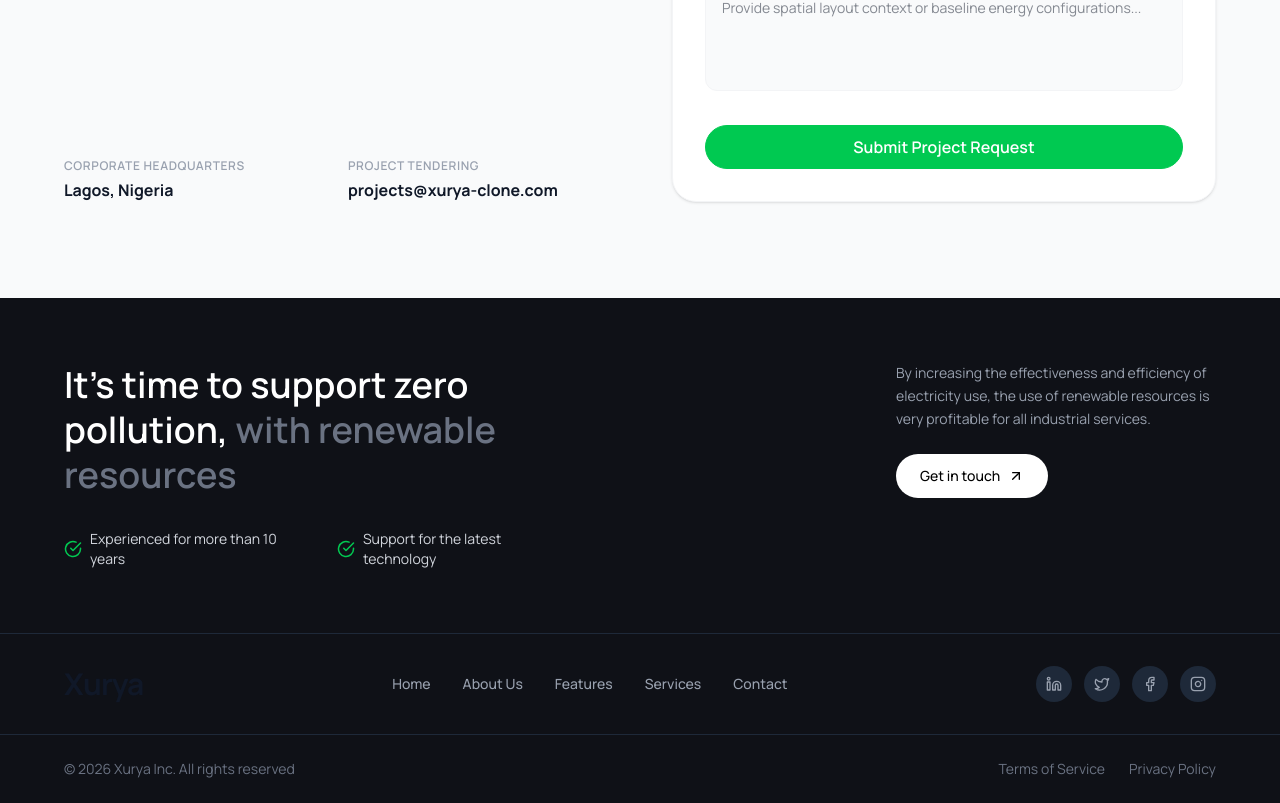
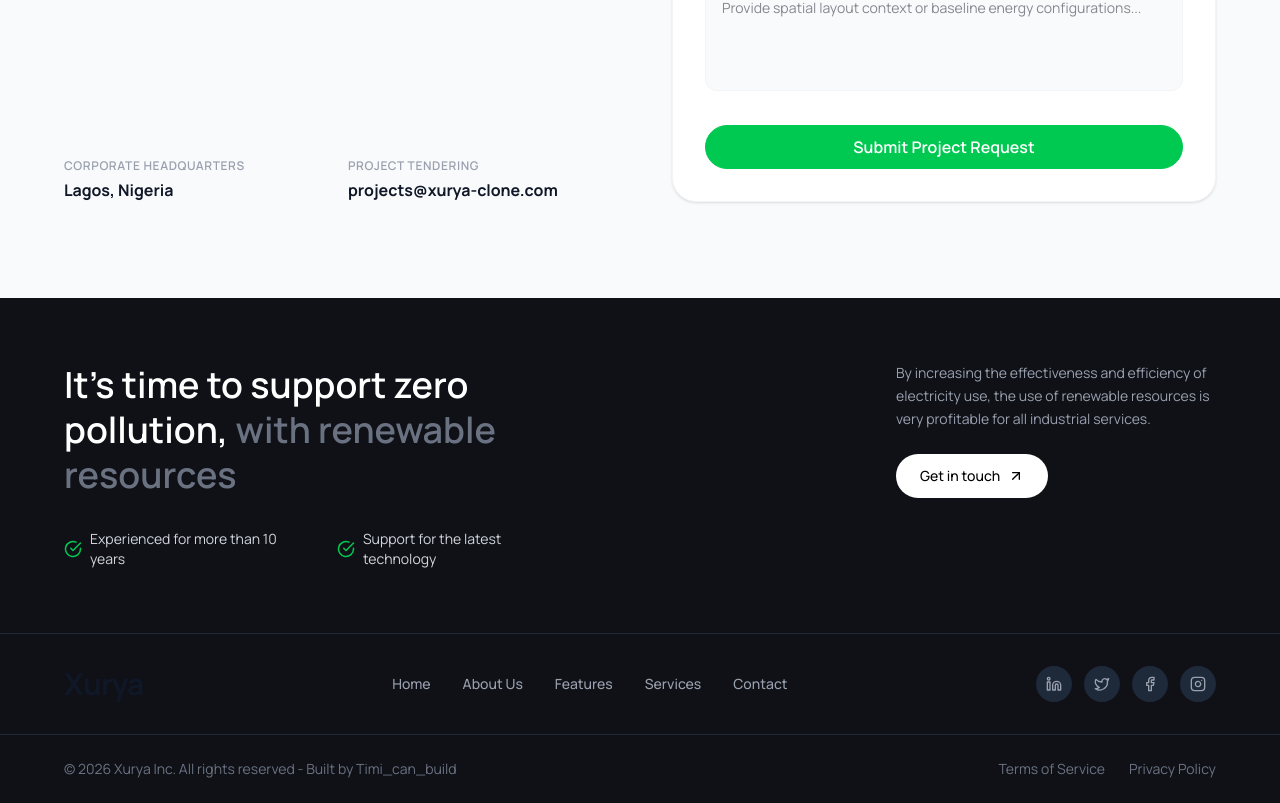
Before and after one commit to akazademonr/xurya-landing-page, a React (Vite) app: page / in a window 1280 px wide. Shown: the part 5123-5926 px from the top of the page. Built offline with nearby package versions, Linux system fonts and the light colour scheme.

Commit message:
Update Footer component

```diff
--- a/src/components/Footer.tsx
+++ b/src/components/Footer.tsx
@@ -99,7 +99,7 @@ export default function Footer() {
       {/* Bottom Legal section */}
       <div className="flex flex-col-reverse sm:flex-row justify-between items-center px-6 sm:px-12 lg:px-16 py-6 gap-4 max-w-7xl mx-auto">
         <p className="text-gray-500 text-xs sm:text-sm text-center sm:text-left">
-          © 2026 Xurya Inc. All rights reserved
+          © 2026 Xurya Inc. All rights reserved - Built by Timi_can_build
         </p>
         <div className="flex justify-center gap-6">
           <a href="#" className="text-gray-500 text-xs sm:text-sm hover:text-white transition">Terms of Service</a>
```
